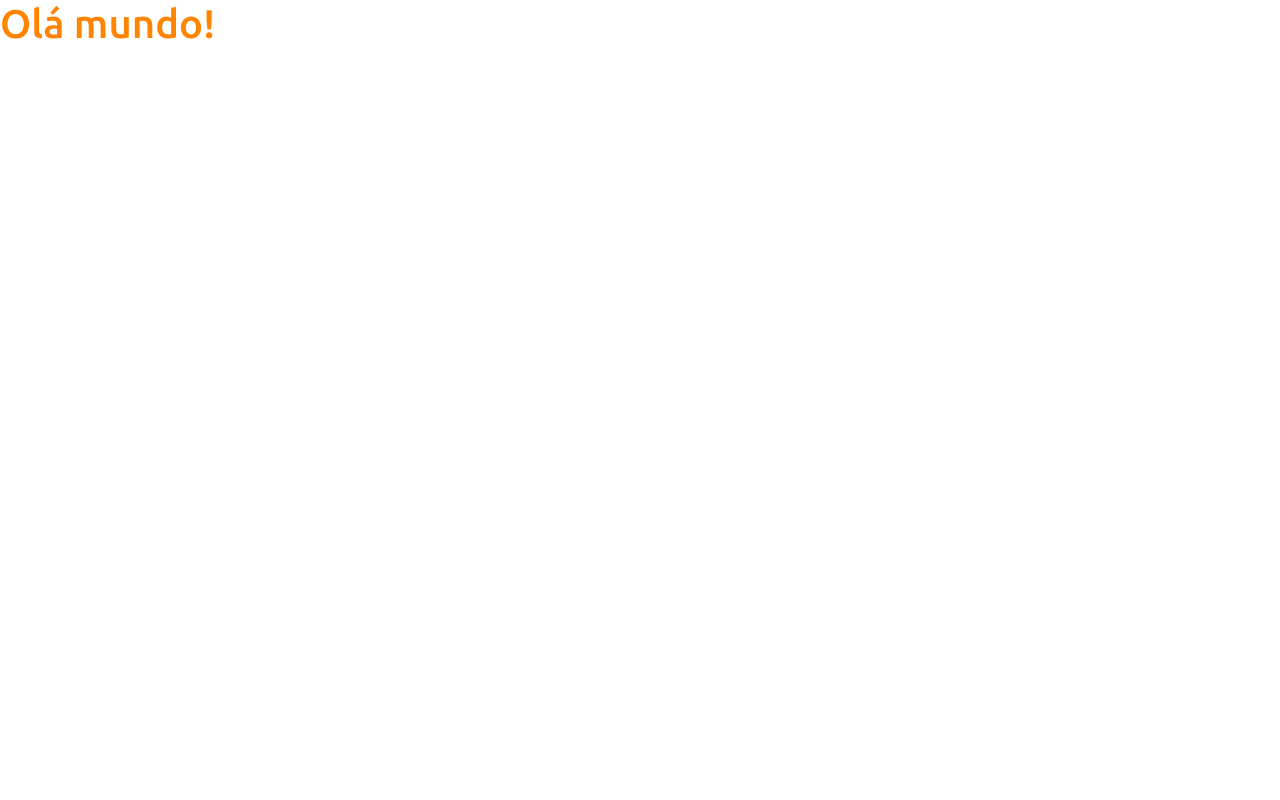
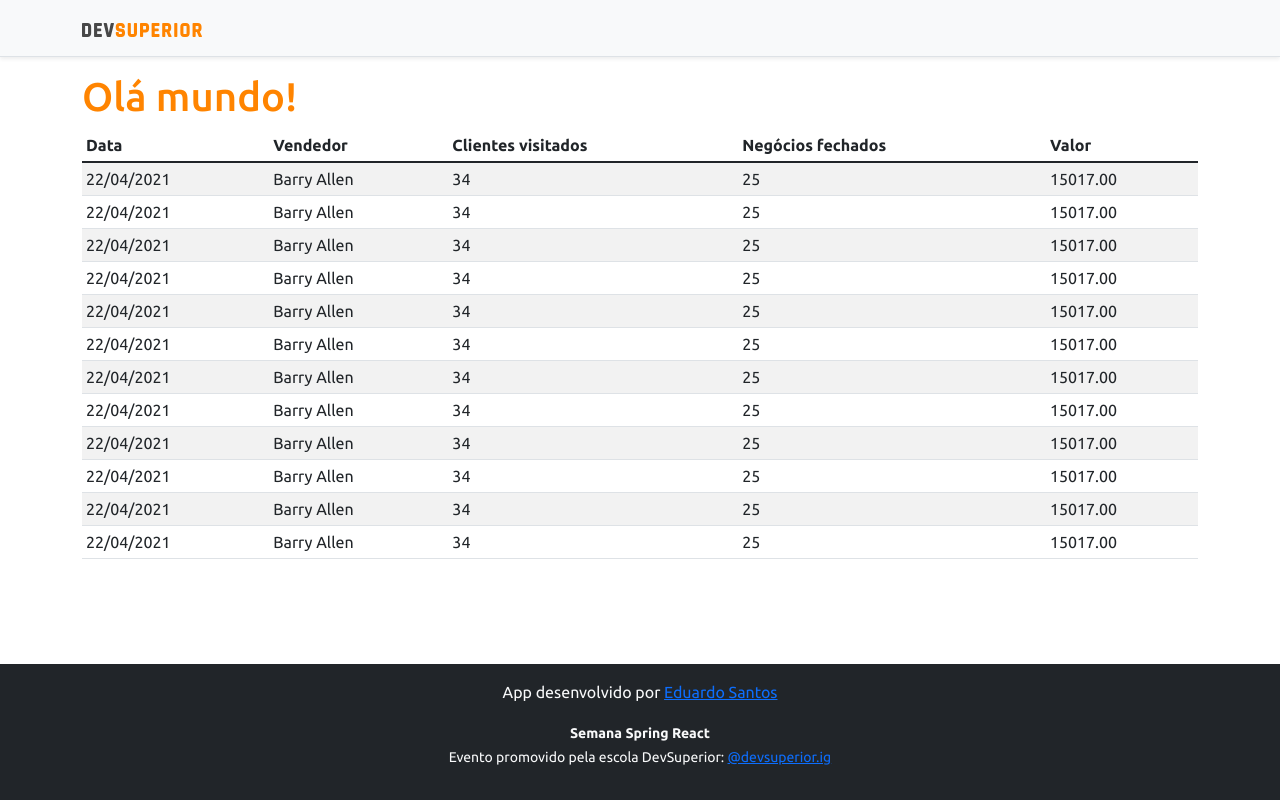
Before and after one commit to eduardoeso2013/projeto-sds3, a React (Create React App) app in the folder frontend/: page / in a window 1280 px wide. Built offline with nearby package versions, Linux system fonts and the light colour scheme.

Commit message:
Basic statis components

```diff
--- a/frontend/src/App.tsx
+++ b/frontend/src/App.tsx
@@ -1,8 +1,17 @@
+import DataTable from 'components/DataTable';
+import Footer from 'components/Footer';
+import NavBar from 'components/NavBar';
+
 function App() {
   return (
-    <div>
-      <h1 className="text-primary">Olá mundo!</h1>
-    </div>
+    <>
+      <NavBar />
+      <div className="container">
+        <h1 className="text-primary">Olá mundo!</h1>
+        <DataTable />
+      </div>
+      <Footer />
+    </>
   );
 }
 
--- /dev/null
+++ b/frontend/src/components/DataTable/index.tsx
@@ -0,0 +1,105 @@
+const DataTable = () => {
+  return (
+    <div className="table-responsive">
+      <table className="table table-striped table-sm">
+        <thead>
+          <tr>
+            <th>Data</th>
+            <th>Vendedor</th>
+            <th>Clientes visitados</th>
+            <th>Negócios fechados</th>
+            <th>Valor</th>
+          </tr>
+        </thead>
+        <tbody>
+          <tr>
+            <td>22/04/2021</td>
+            <td>Barry Allen</td>
+            <td>34</td>
+            <td>25</td>
+            <td>15017.00</td>
+          </tr>
+          <tr>
+            <td>22/04/2021</td>
+            <td>Barry Allen</td>
+            <td>34</td>
+            <td>25</td>
+            <td>15017.00</td>
+          </tr>
+          <tr>
+            <td>22/04/2021</td>
+            <td>Barry Allen</td>
+            <td>34</td>
+            <td>25</td>
+            <td>15017.00</td>
+          </tr>
+          <tr>
+            <td>22/04/2021</td>
+            <td>Barry Allen</td>
+            <td>34</td>
+            <td>25</td>
+            <td>15017.00</td>
+          </tr>
+          <tr>
+            <td>22/04/2021</td>
+            <td>Barry Allen</td>
+            <td>34</td>
+            <td>25</td>
+            <td>15017.00</td>
+          </tr>
+          <tr>
+            <td>22/04/2021</td>
+            <td>Barry Allen</td>
+            <td>34</td>
+            <td>25</td>
+            <td>15017.00</td>
+          </tr>
+          <tr>
+            <td>22/04/2021</td>
+            <td>Barry Allen</td>
+            <td>34</td>
+            <td>25</td>
+            <td>15017.00</td>
+          </tr>
+          <tr>
+            <td>22/04/2021</td>
+            <td>Barry Allen</td>
+            <td>34</td>
+            <td>25</td>
+            <td>15017.00</td>
+          </tr>
+          <tr>
+            <td>22/04/2021</td>
+            <td>Barry Allen</td>
+            <td>34</td>
+            <td>25</td>
+            <td>15017.00</td>
+          </tr>
+          <tr>
+            <td>22/04/2021</td>
+            <td>Barry Allen</td>
+            <td>34</td>
+            <td>25</td>
+            <td>15017.00</td>
+          </tr>
+          <tr>
+            <td>22/04/2021</td>
+            <td>Barry Allen</td>
+            <td>34</td>
+            <td>25</td>
+            <td>15017.00</td>
+          </tr>
+          <tr>
+            <td>22/04/2021</td>
+            <td>Barry Allen</td>
+            <td>34</td>
+            <td>25</td>
+            <td>15017.00</td>
+          </tr>
+        </tbody>
+      </table>
+    </div>
+  );
+};
+
+export default DataTable;
--- /dev/null
+++ b/frontend/src/components/Footer/index.tsx
@@ -0,0 +1,34 @@
+const Footer = () => {
+  return (
+    <footer className="footer mt-auto py-3 bg-dark">
+      <div className="container">
+        <p className="text-light">
+          App desenvolvido por{' '}
+          <a
+            href="https://github.com/eduardoeso2013"
+            target="_blank"
+            rel="noreferrer"
+          >
+            Eduardo Santos
+          </a>
+        </p>
+        <p className="text-light">
+          <small>
+            <strong>Semana Spring React</strong>
+            <br />
+            Evento promovido pela escola DevSuperior:{' '}
+            <a
+              href="https://instagram.com/devsuperior.ig"
+              target="_blank"
+              rel="noreferrer"
+            >
+              @devsuperior.ig
+            </a>
+          </small>
+        </p>
+      </div>
+    </footer>
+  );
+};
+
+export default Footer;
--- /dev/null
+++ b/frontend/src/components/NavBar/index.tsx
@@ -0,0 +1,16 @@
+import ImgDsDark from 'assets/img/ds-dark.svg';
+
+const NavBar = () => {
+  return (
+<div className="d-flex flex-column flex-md-row align-items-center p-3 px-md-4 mb-3 bg-light border-bottom shadow-sm">
+  <div className="container">
+    <nav className="my-2 my-md-0 mr-md-3">
+      <img src={ImgDsDark} alt="DevSuperior" width="120" />
+    </nav>
+  </div>
+</div>
+
+  );
+}
+
+export default NavBar;
```
Also changed, not shown: frontend/src/assets/img/ds-dark.svg (added).
